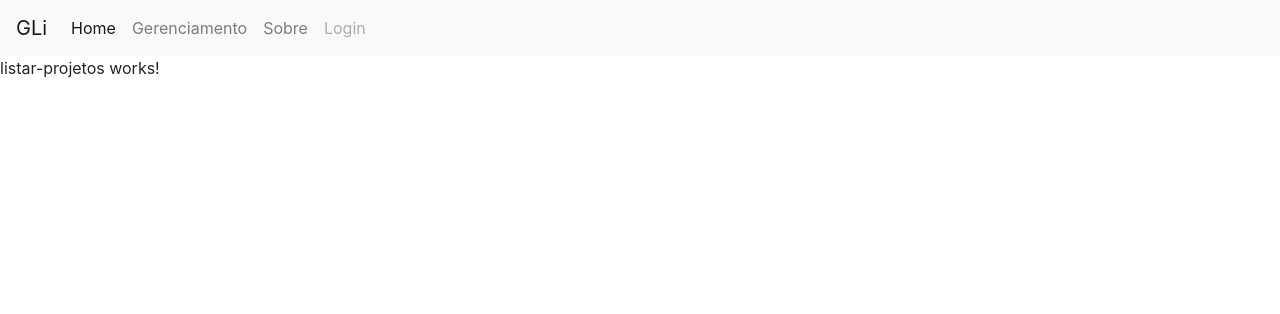
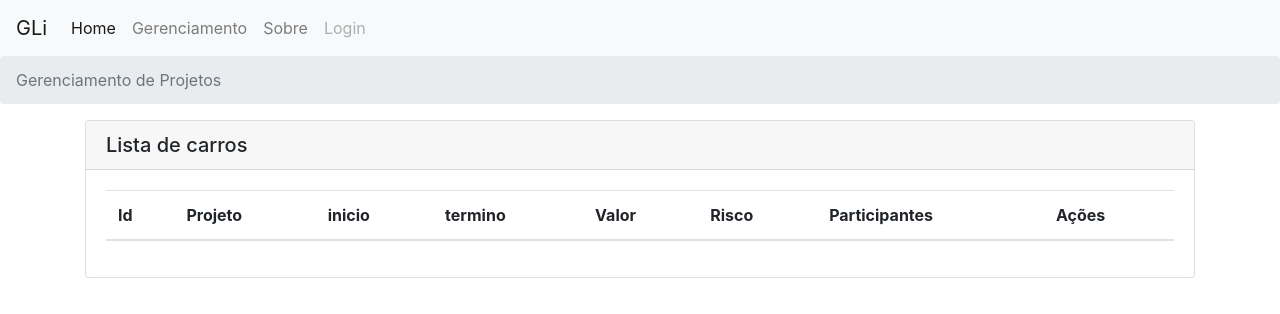
Before and after one commit to thebinario/GerenciamentoProjeto-Angular, an Angular app: page /projetos in a window 1280 px wide. Shown: the top 314 px of the page. Built offline with nearby package versions, Linux system fonts and the light colour scheme.

Commit message:
[frontend] preparadno tabela para receber dados da api
Signed-off-by: thebinario <abimaelfrrr@gmail.com>

```diff
--- a/src/app/pages/listar-projetos/listar-projetos.component.html
+++ b/src/app/pages/listar-projetos/listar-projetos.component.html
@@ -1 +1,27 @@
-<p>listar-projetos works!</p>
+<nav aria-label="breadcrumb">
+    <ol class="breadcrumb">
+        <li class="breadcrumb-item active" aria-current="page">Gerenciamento de Projetos</li>
+    </ol>
+</nav>
+<div class="container">
+    <div class="card list-car">
+        <h5 class="card-header">Lista de carros</h5>
+        <div class="card-body">
+            <table class="table">
+                <thead>
+                    <tr>
+                        <th scope="col">Id</th>
+                        <th scope="col">Projeto</th>
+                        <th scope="col">inicio</th>
+                        <th scope="col">termino</th>
+                        <th scope="col">Valor</th>
+                        <th scope="col">Risco</th>
+                        <th scope="col">Participantes</th>
+                        <th scope="col">Ações</th>
+                    </tr>
+                </thead>
+            </table>
+        </div>
+    </div>
+
+</div>
```
